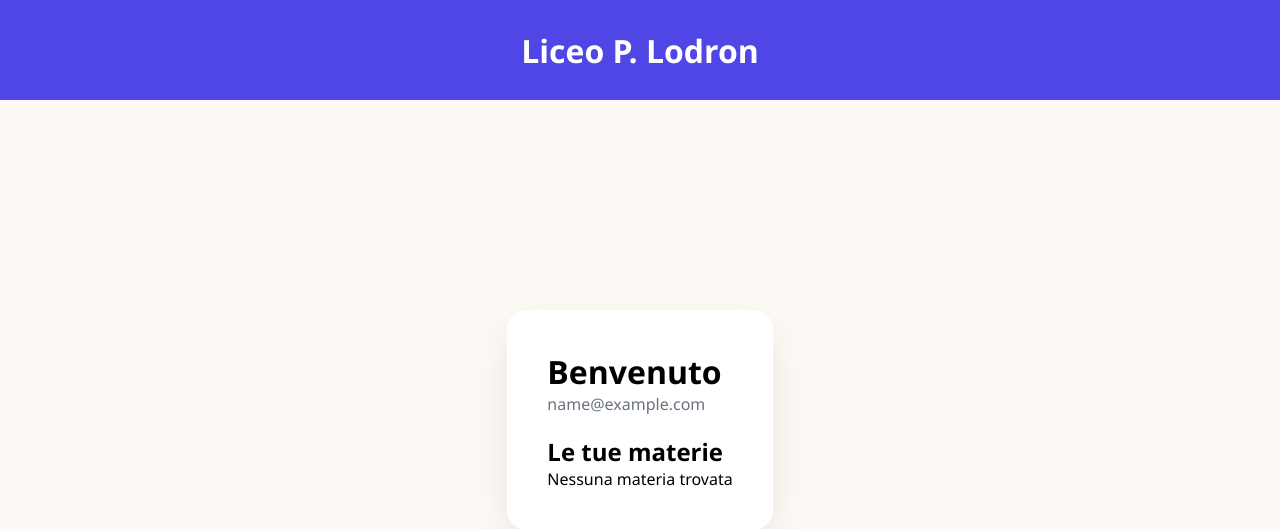
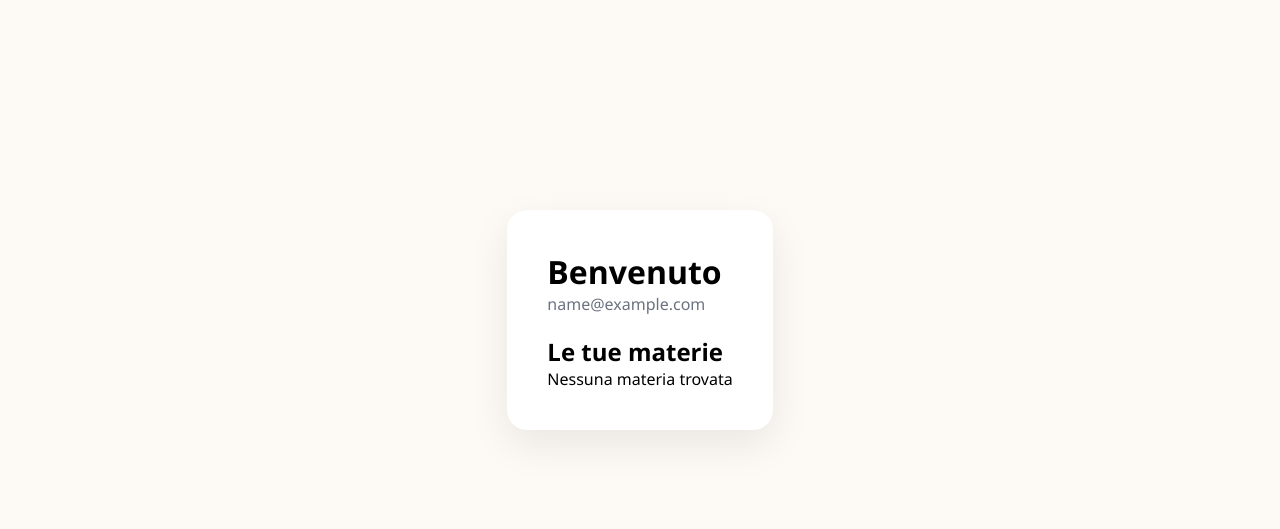
Before and after one commit to 3INA-bernardi/Fastercom, a PHP site: the page made by dashboard_ studente.php in a window 1280 px wide. Shown: the top 529 px of the page. Run offline with PHP 8.4, Linux system fonts and the light colour scheme; the visitor is signed in with stand-in values (Sample User, id 1); data comes from the database, SQL or seed files in the repository; data that the repository does not hold is empty.

Commit message:
modifica dashboard studenti

```diff
--- a/dashboard_ studente.php
+++ b/dashboard_ studente.php
@@ -24,12 +24,9 @@ $materie = $stmt->fetchAll(PDO::FETCH_ASSOC);
 </head>
 
 <body>
-<header>
-        <h1>Liceo P. Lodron</h1>
-</header>
+<?php require_once "components/navbar.php"; ?>
+<main>
 
-
-<main>
     <div class="dashboard">
         <h1>Benvenuto</h1>
         <p class="email"><?= htmlspecialchars($_SESSION["email"]) ?></p>
```
